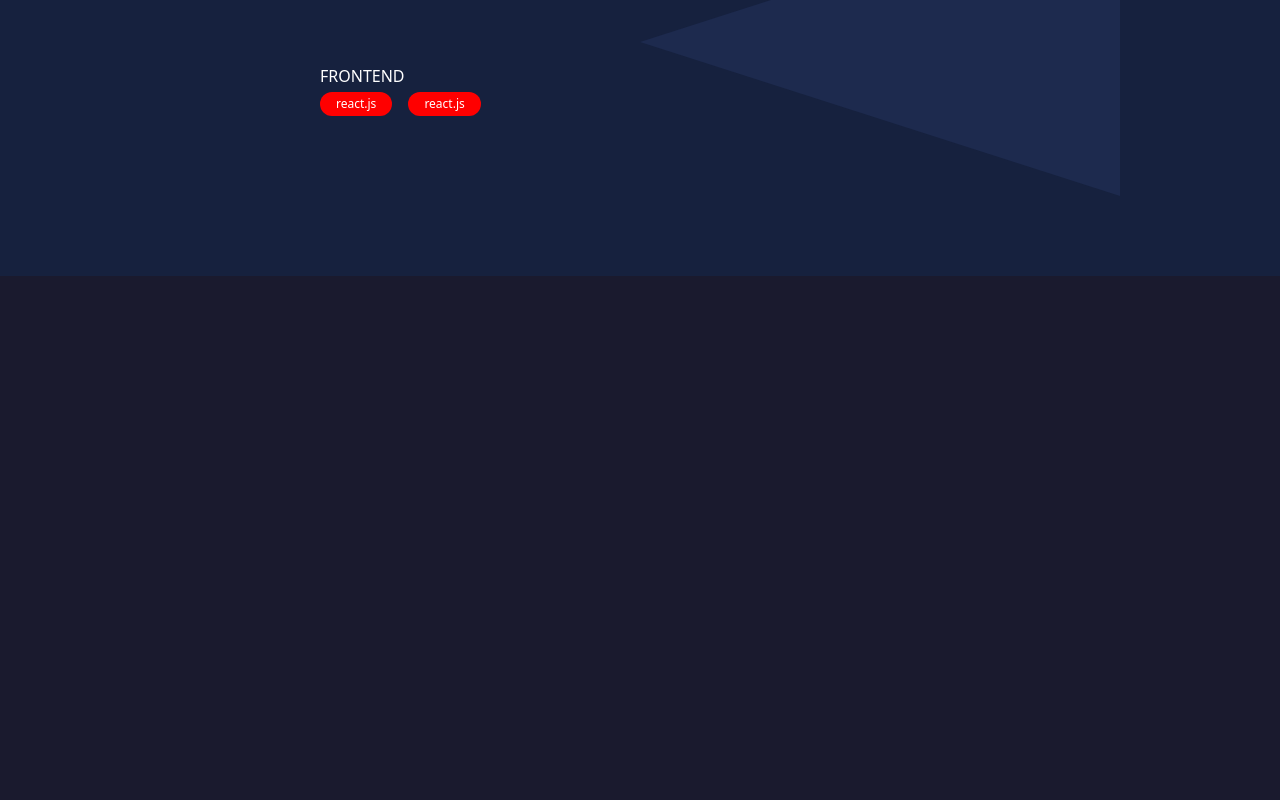
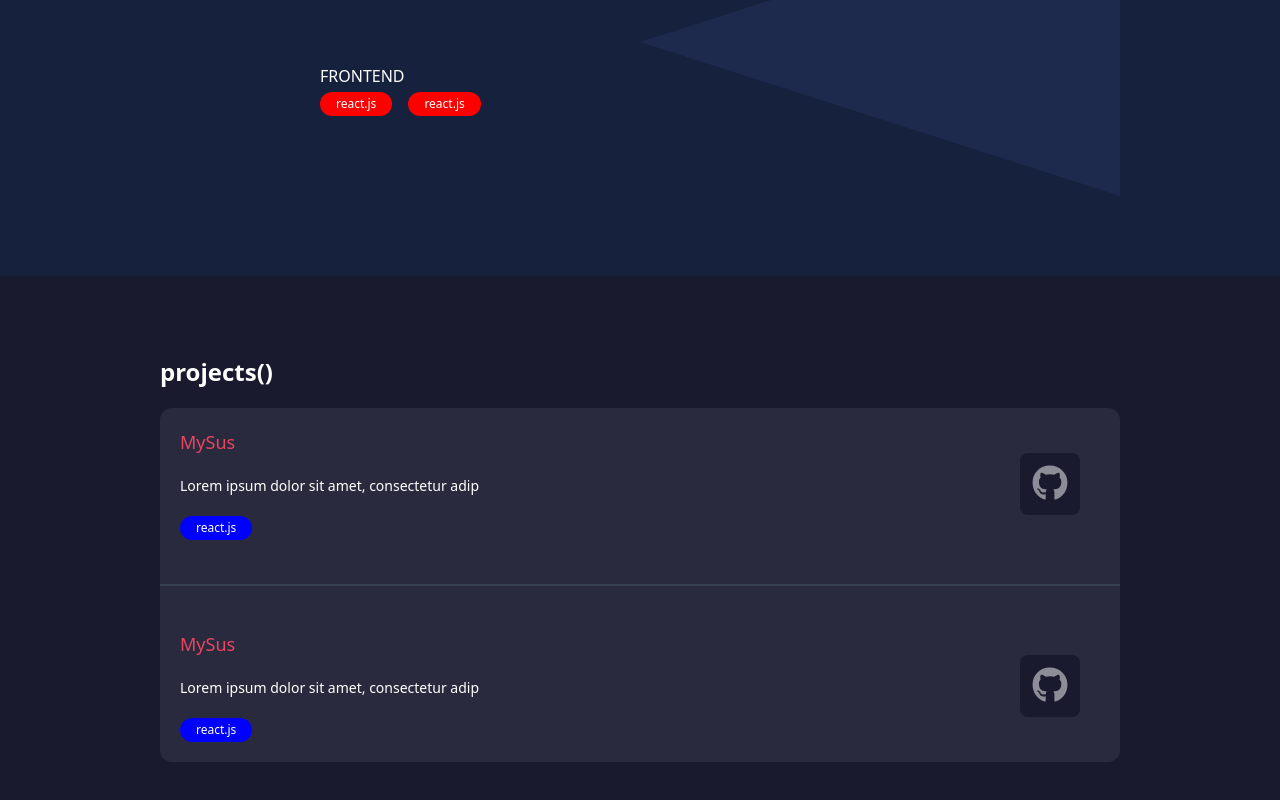
Before and after one commit to dev4l3x/portfolio, a Next.js app: page / in a window 1280 px wide. Shown: the part 2332-3132 px from the top of the page. Before the commit the page ends 2608 px from the top, so only its background shows below. Built offline with nearby package versions, Linux system fonts and the light colour scheme.

Commit message:
Add projects section

```diff
--- /dev/null
+++ b/components/ProjectsContainer/ProjectsContainer.jsx
@@ -0,0 +1,57 @@
+import styles from "./ProjectsContainer.module.css";
+import Skill from "../Skill/Skill";
+import SkillArea from "../SkillArea/SkillArea";
+import { faGithub } from "@fortawesome/free-brands-svg-icons";
+import { FontAwesomeIcon } from "@fortawesome/react-fontawesome";
+import React from "react";
+
+const ProjectsContainer = (props) => {
+  return (
+    <div className={styles["projects-container"]}>
+      {[...props.children].map((child, index) => {
+        return (
+          <React.Fragment>
+            {index === 0 || <div className={styles["project-separator"]}></div>}
+            {child}
+          </React.Fragment>
+        );
+      })}
+    </div>
+  );
+};
+
+const Project = (props) => {
+  return (
+    <div className="grid p-5" style={{ gridTemplateColumns: "auto 100px" }}>
+      <div className="flex flex-col gap-4 col-start-1">
+        <h2 className="text-lg" style={{ color: "var(--red)" }}>
+          MySus
+        </h2>
+        <p className="text-sm my-1">
+          Lorem ipsum dolor sit amet, consectetur adip
+        </p>
+        <div className="flex">
+          <Skill text="react.js" color="blue"></Skill>
+        </div>
+      </div>
+      <a
+        className={
+          "col-start-2 w-max p-3 rounded-lg mx-auto self-center " +
+          styles["github-button"]
+        }
+        style={{ backgroundColor: "var(--dark)" }}
+        href="https://github.com/dev4l3x"
+        target="_blank"
+      >
+        <FontAwesomeIcon
+          className={"text-4xl opacity-50 " + styles["github-icon"]}
+          icon={faGithub}
+        />
+      </a>
+    </div>
+  );
+};
+
+ProjectsContainer.Project = Project;
+
+export default ProjectsContainer;
--- /dev/null
+++ b/components/ProjectsContainer/ProjectsContainer.module.css
@@ -0,0 +1,13 @@
+.projects-container {
+  @apply rounded-xl;
+  background-color: var(--darksecondary);
+}
+
+.project-separator {
+  @apply h-0.5 bg-gray-700 my-6;
+}
+
+.github-button:hover > .github-icon {
+  @apply opacity-100;
+  transition: opacity 200ms;
+}
--- a/components/Skill/Skill.jsx
+++ b/components/Skill/Skill.jsx
@@ -1,7 +1,7 @@
 const Skill = ({ text, color }) => {
   return (
     <div
-      className="text-xs w-max py-1 px-4 rounded-full"
+      className="text-xs w-max h-max py-1 px-4 rounded-full"
       style={{ backgroundColor: color }}
     >
       <span>{text}</span>
--- /dev/null
+++ b/modules/Projects/Projects.jsx
@@ -0,0 +1,15 @@
+import ProjectsContainer from "../../components/ProjectsContainer/ProjectsContainer";
+
+const Projects = (props) => {
+  return (
+    <section className="section">
+      <h1 className="title mb-5">projects()</h1>
+      <ProjectsContainer>
+        <ProjectsContainer.Project></ProjectsContainer.Project>
+        <ProjectsContainer.Project></ProjectsContainer.Project>
+      </ProjectsContainer>
+    </section>
+  );
+};
+
+export default Projects;
--- /dev/null
+++ b/modules/Projects/Projects.module.css
@@ -0,0 +1,4 @@
+.projects-container {
+  @apply rounded-xl p-5;
+  background-color: var(--darksecondary);
+}
--- a/pages/index.jsx
+++ b/pages/index.jsx
@@ -5,6 +5,7 @@ import Home from "../modules/Home/Home";
 import About from "../modules/About/About";
 import Experience from "../modules/Experience/Experience";
 import Skills from "../modules/Skills/Skills";
+import Projects from "../modules/Projects/Projects";
 
 function HomePage() {
   return (
@@ -14,6 +15,7 @@ function HomePage() {
       <About />
       <Experience />
       <Skills />
+      <Projects />
     </React.Fragment>
   );
 }
```
Also changed, not shown: modules/Skills/Projects/Projects.jsx (deleted).
